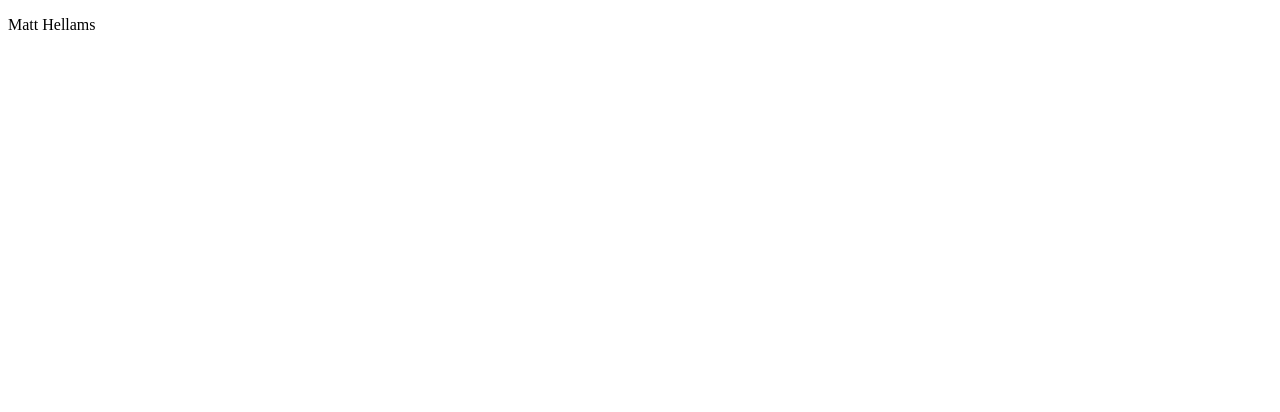
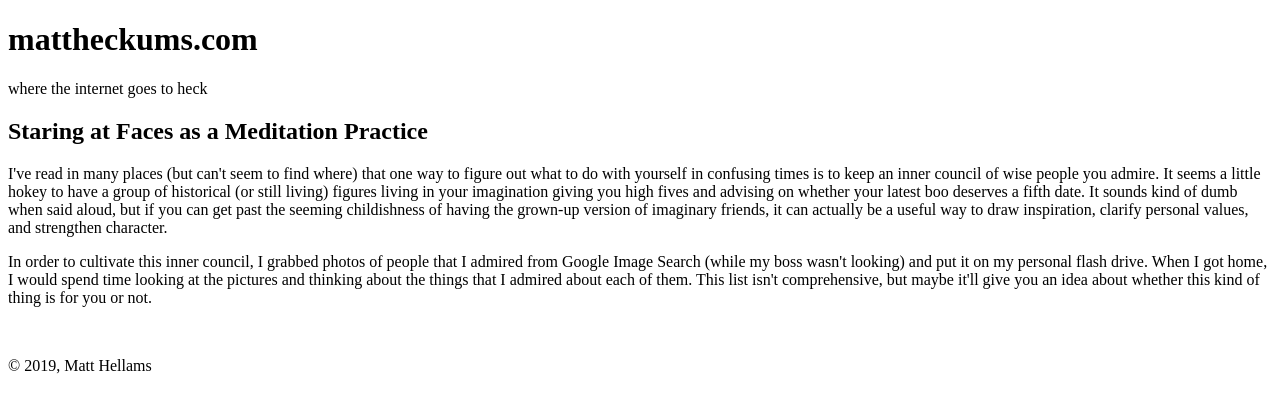
Before and after one commit to djacksonjr5/html-me-something, a plain HTML site: page index.html in a window 1280 px wide. Drawn offline with Linux system fonts and the light colour scheme.

Commit message:
Wrote intro text

```diff
--- a/index.html
+++ b/index.html
@@ -4,9 +4,56 @@
     <meta charset="UTF-8">
     <meta name="viewport" content="width=device-width, initial-scale=1.0">
     <meta http-equiv="X-UA-Compatible" content="ie=edge">
-    <title>Document</title>
+    <title>Holy HTML Batman!</title>
+
 </head>
 <body>
-    <p>Matt Hellams</p>
+
+    <main>
+        <h1>
+            mattheckums.com
+        </h1>
+        <div>
+            where the internet goes to heck
+        </div>
+    <article>
+        <h2>
+            Staring at Faces as a Meditation Practice
+        </h2>
+
+        <p>
+            I've read in many places (but can't seem to find where) that one way
+            to figure out what to do with yourself in confusing times is to keep
+            an inner council of wise people you admire. It seems a little hokey
+            to have a group of historical (or still living) figures living in
+            your imagination giving you high fives and advising on whether your
+            latest boo deserves a fifth date. It sounds kind of dumb when said
+            aloud, but if you can get past the seeming childishness of having
+            the grown-up version of imaginary friends, it can actually be a useful
+            way to draw inspiration, clarify personal values, and strengthen
+            character.
+        </p>
+
+        <p>
+            In order to cultivate this inner council, I grabbed photos of
+            people that I admired from Google Image Search (while my boss wasn't
+            looking) and put it on my personal flash drive. When I got home, I would
+            spend time looking at the pictures and thinking about the things that
+            I admired about each of them. This list isn't comprehensive, but maybe
+            it'll give you an idea about whether this kind of thing is for you or
+            not.
+        </p>
+
+        <img>
+
+
+    </article>
+
+    </main>
+    <footer>
+        <p>
+            &copy; 2019, Matt Hellams
+        </p>
+    </footer>
 </body>
 </html>
```
